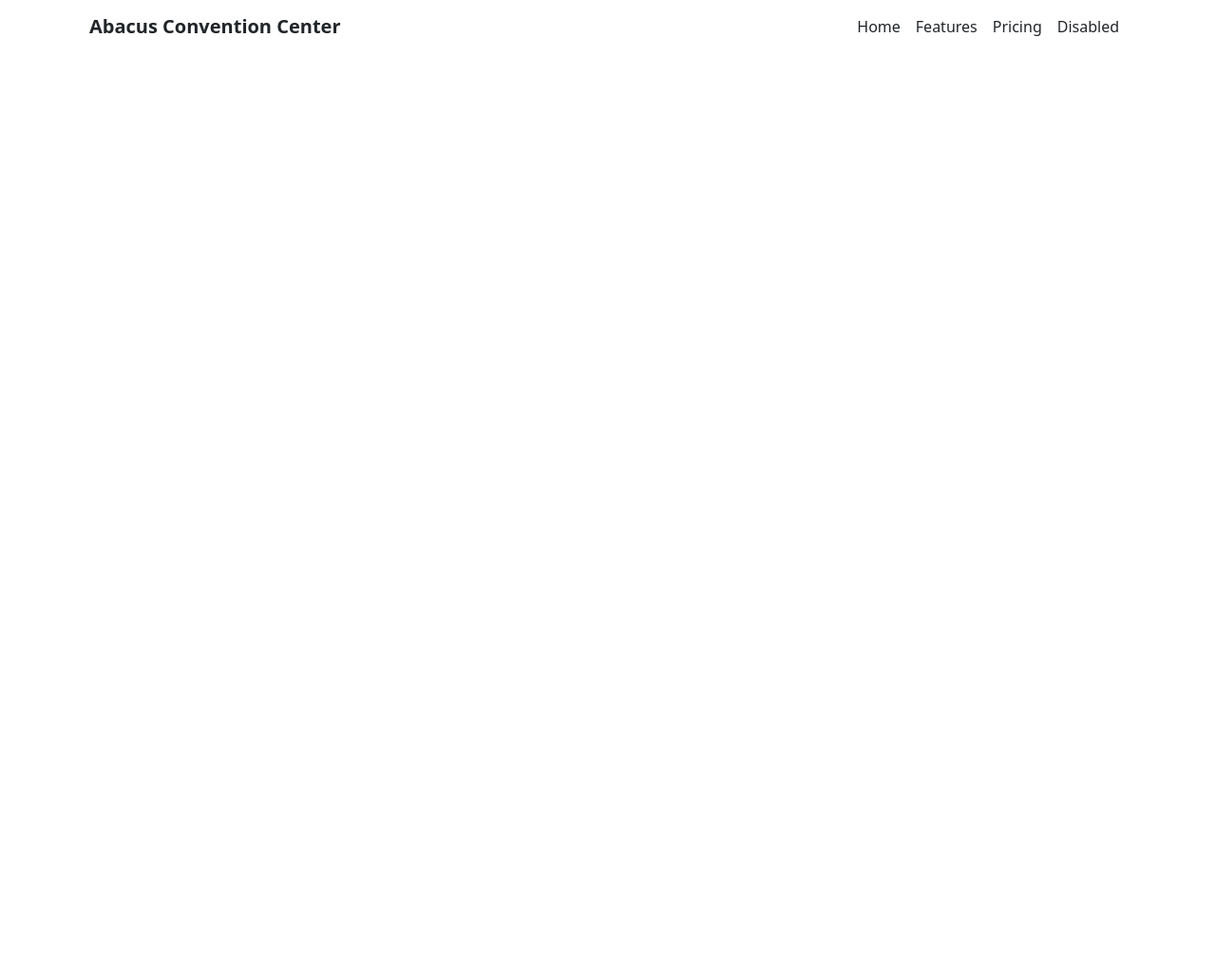
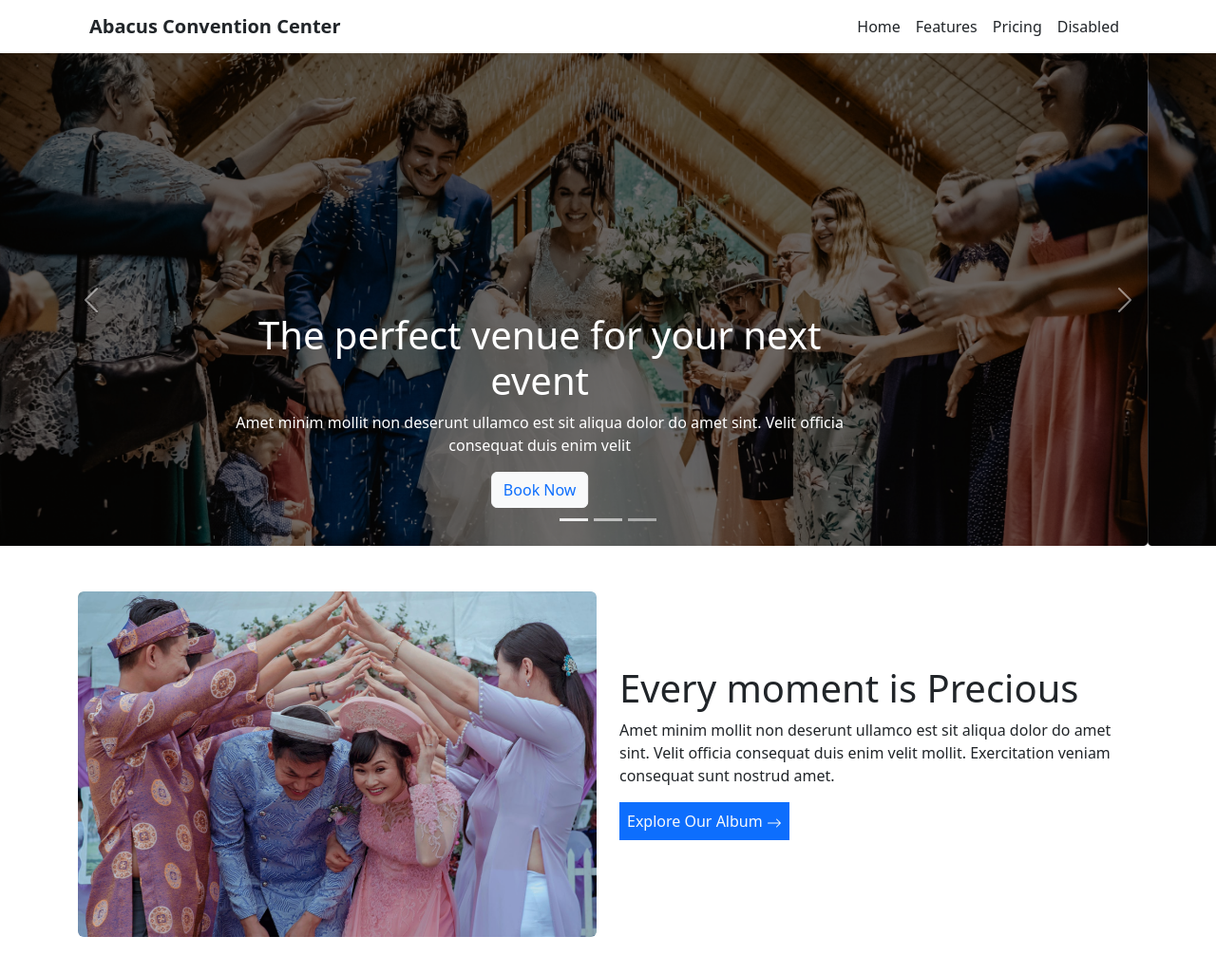
Before and after one commit to 100galib/convention-center, a plain HTML site: page index.html in a window 1280 px wide. Shown: the whole page at 95% size. Before the commit the page ends 800 px from the top, so only its background shows below. Drawn offline with nearby package versions, Linux system fonts and the light colour scheme.

Commit message:
third Commit

```diff
--- a/index.html
+++ b/index.html
@@ -25,6 +25,64 @@
           </div>
         </nav>
     </div>
+    <div id="carouselExampleCaptions" class="carousel slide" data-bs-ride="carousel">
+      <div class="carousel-indicators">
+        <button type="button" data-bs-target="#carouselExampleCaptions" data-bs-slide-to="0" class="active" aria-current="true" aria-label="Slide 1"></button>
+        <button type="button" data-bs-target="#carouselExampleCaptions" data-bs-slide-to="1" aria-label="Slide 2"></button>
+        <button type="button" data-bs-target="#carouselExampleCaptions" data-bs-slide-to="2" aria-label="Slide 3"></button>
+      </div>
+      <div class="carousel-inner">
+        <div class="carousel-item active">
+          <img src="images/banner.png" class="d-block w-100" alt="...">
+          <div class="carousel-caption w-50 m-auto">
+            <h1>The perfect venue for your
+              next event</h1>
+            <p>Amet minim mollit non deserunt ullamco est sit aliqua dolor do amet sint. Velit officia consequat duis enim velit </p>
+            <button type="button" class="btn btn-light text-primary">Book Now</button>
+          </div>
+        </div>
+        <div class="carousel-item">
+          <img src="images/banner.png" class="d-block w-100" alt="...">
+          <div class="carousel-caption w-50 m-auto">
+            <h1>Select all your vanue</h1>
+            <p>Amet minim mollit non deserunt ullamco est sit aliqua dolor do amet sint. Velit officia consequat duis enim velit </p>
+            <button type="button" class="btn btn-light text-primary">Book Now</button>
+          </div>
+        </div>
+        <div class="carousel-item">
+          <img src="images/banner.png" class="d-block w-100" alt="...">
+          <div class="carousel-caption w-50 m-auto">
+            <h1>Next appoind your vanue</h1>
+            <p>Amet minim mollit non deserunt ullamco est sit aliqua dolor do amet sint. Velit officia consequat duis enim velit </p>
+            <button type="button" class="btn btn-light text-primary">Book Now</button>
+          </div>
+        </div>
+      </div>
+      <button class="carousel-control-prev" type="button" data-bs-target="#carouselExampleCaptions" data-bs-slide="prev">
+        <span class="carousel-control-prev-icon" aria-hidden="true"></span>
+        <span class="visually-hidden">Previous</span>
+      </button>
+      <button class="carousel-control-next" type="button" data-bs-target="#carouselExampleCaptions" data-bs-slide="next">
+        <span class="carousel-control-next-icon" aria-hidden="true"></span>
+        <span class="visually-hidden">Next</span>
+      </button>
+    </div>
+    <div class="container my-5">
+      <div class="row align-items-center">
+        <div class="col-lg-6 col-sm-12 order-lg-1 order-sm-2">
+          <img class="img-fluid rounded float-start" src="images/wedding.png" alt="">
+        </div>
+        <div class="col-lg-6 col-sm-12 order-lg-2 order-sm-1 mb-4">
+          <h1>
+            Every moment is Precious
+          </h1>
+          <p>Amet minim mollit non deserunt ullamco est sit aliqua dolor do amet sint. Velit officia consequat duis enim velit mollit. Exercitation veniam consequat sunt nostrud amet.</p>
+          <button class="border-0 p-2 text-light bg-primary">Explore Our Album <svg xmlns="http://www.w3.org/2000/svg" width="16" height="16" fill="currentColor" class="bi bi-arrow-right" viewBox="0 0 16 16">
+            <path fill-rule="evenodd" d="M1 8a.5.5 0 0 1 .5-.5h11.793l-3.147-3.146a.5.5 0 0 1 .708-.708l4 4a.5.5 0 0 1 0 .708l-4 4a.5.5 0 0 1-.708-.708L13.293 8.5H1.5A.5.5 0 0 1 1 8z"/>
+          </svg></button>
+        </div>
+      </div>
+    </div>
 
 
     <script src="https://cdn.jsdelivr.net/npm/bootstrap@5.2.0/dist/js/bootstrap.bundle.min.js" integrity="sha384-A3rJD856KowSb7dwlZdYEkO39Gagi7vIsF0jrRAoQmDKKtQBHUuLZ9AsSv4jD4Xa" crossorigin="anonymous"></script>
```
